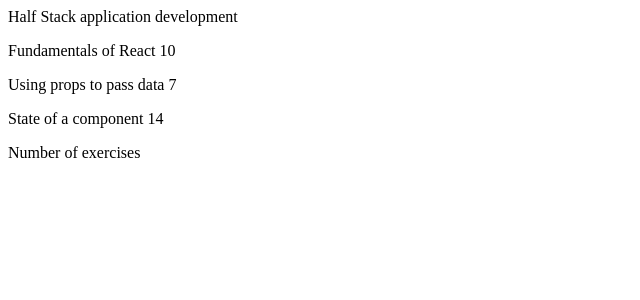
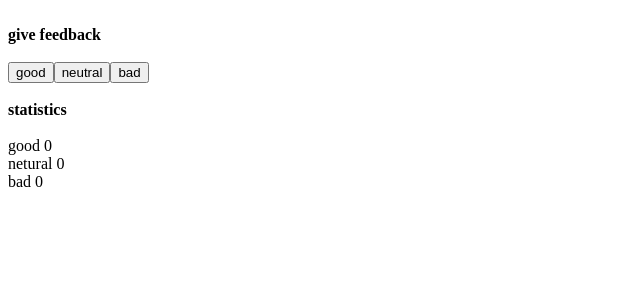
Before and after one commit to MosesBro/fullstackopen_submission, a React (Create React App) app in the folder part1/: page / in a window 1280 px wide. Shown: the top 300 px of the page, without its empty margins (0-640 px from the left). Built offline with nearby package versions, Linux system fonts and the light colour scheme.

Commit message:
Finished exercise 1.6

```diff
--- a/part1/src/App.js
+++ b/part1/src/App.js
@@ -1,55 +1,24 @@
+import Header from "./Header"
+import Button from "./Button"
+
+
+import { useState } from "react"
+
 const App = () => {
-  const course = {
-    name: 'Half Stack application development',
-    parts: [
-      {
-        name: 'Fundamentals of React',
-        exercises: 10
-      },
-      {
-        name: 'Using props to pass data',
-        exercises: 7
-      },
-      {
-        name: 'State of a component',
-        exercises: 14
-      }
-    ]
-  }
+  const [value, setValue] = useState({good: 0, neutral: 0, bad: 0})
 
-  const Header = (props) => {
-    return (
-      <header>{props.course}</header>
-    )
-  }
-
-  const Part = (props) => {
-    return (
-      <p>{props.part} {props.exercises}</p>
-    )
-  }
-
-  const Content = () => {
-    return (
-      <div>
-        <Part part={course.parts[0].name} exercises={course.parts[0].exercises} />
-        <Part part={course.parts[1].name} exercises={course.parts[1].exercises} />
-        <Part part={course.parts[2].name} exercises={course.parts[2].exercises} />
-      </div>
-    )
-  }
-
-  const Total = (props) => {
-    return (
-      <p>Number of exercises {props.total}</p>
-    )
-  }
+  const setToValue = (newValue) => { setValue(newValue) }
 
   return (
     <div>
-      <Header course={course.name} />
-      <Content parts={course.parts} />
-      <Total parts={course.parts} />
+      <Header text='give feedback' />
+      <Button handleClick={() => setToValue({ ...value, good: value.good + 1 })} text='good'/>
+      <Button handleClick={() => setToValue({ ...value, neutral: value.neutral + 1 })} text='neutral'/>
+      <Button handleClick={() => setToValue({ ...value, bad: value.bad + 1})} text='bad'/>
+      <Header text='statistics' />
+        good {value.good}<br />
+        netural {value.neutral}<br />
+        bad {value.bad}<br />
     </div>
   )
 }
--- /dev/null
+++ b/part1/src/Button.js
@@ -0,0 +1,7 @@
+const Button = (props) => (
+  <button onClick={props.handleClick}>
+    {props.text}
+  </button>
+)
+
+export default Button
--- /dev/null
+++ b/part1/src/Header.js
@@ -0,0 +1,3 @@
+const Header = ({text}) => <div><br /><header><b>{text}</b></header><br /></div>
+
+export default Header
--- a/part1/src/index.js
+++ b/part1/src/index.js
@@ -3,5 +3,4 @@ import ReactDOM from 'react-dom/client';
 
 import App from './App';
 
-
 ReactDOM.createRoot(document.getElementById('root')).render(<App />)
```
